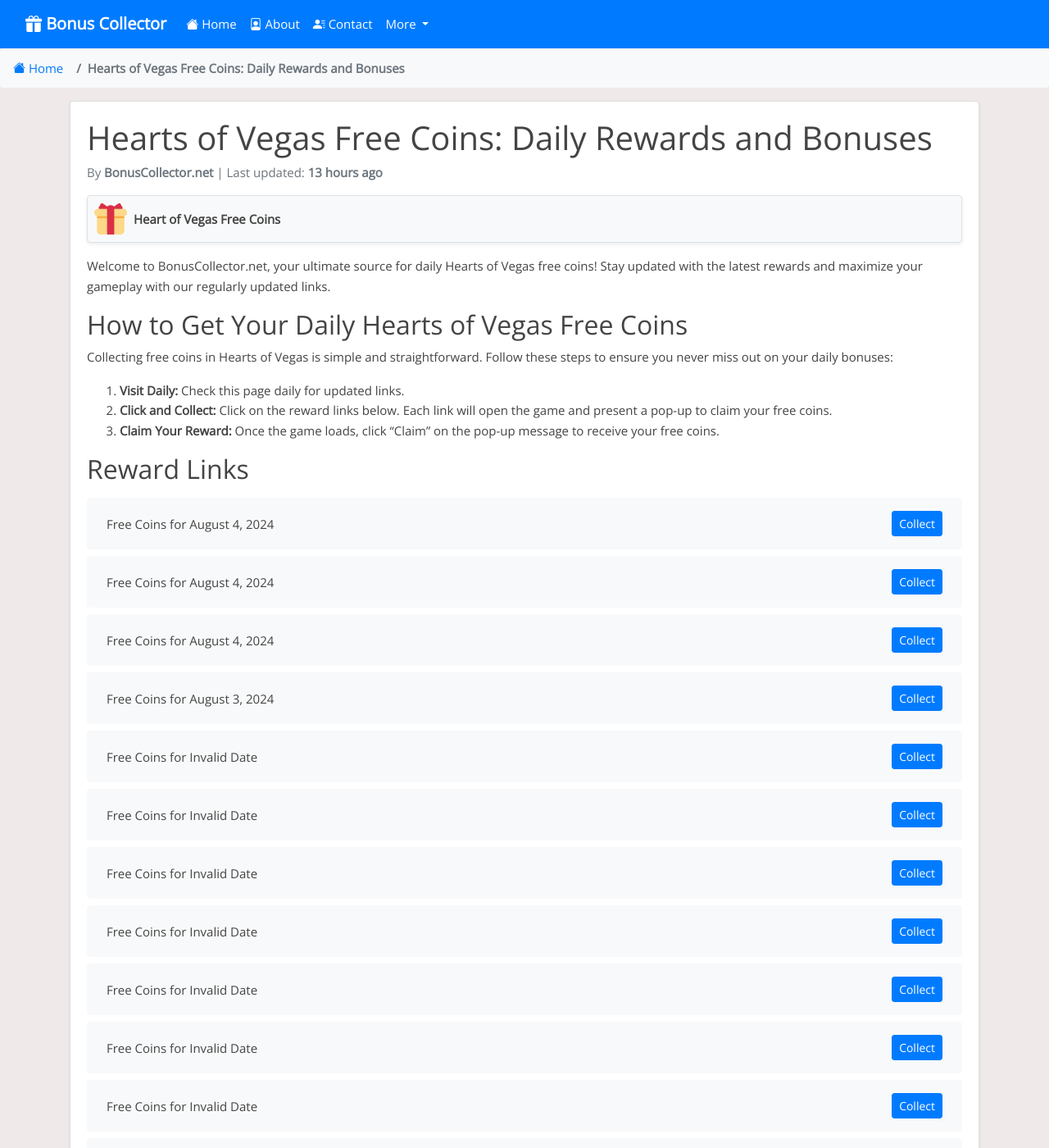
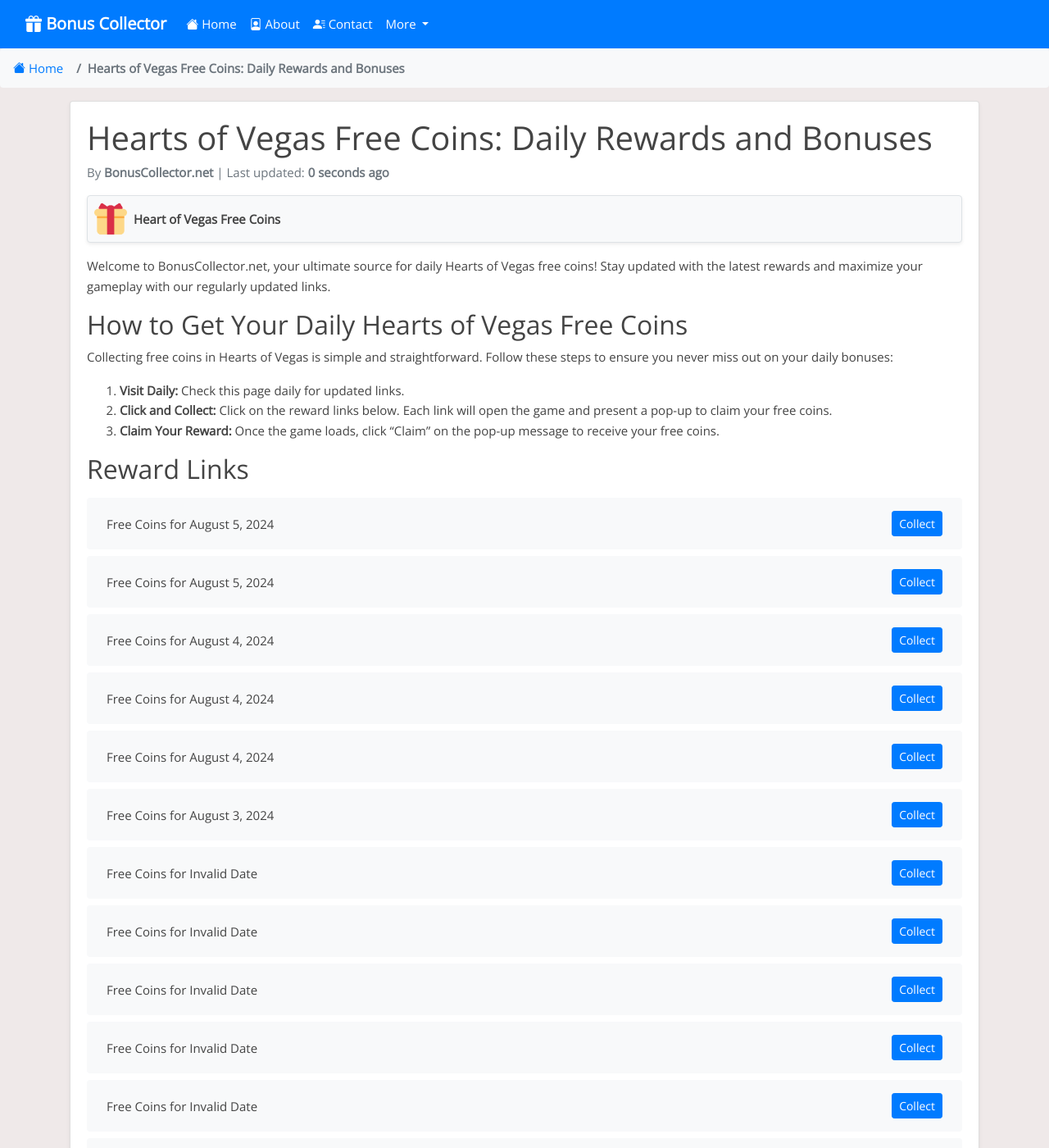
Before and after one commit to Prollad99/bs-net, a Jekyll site: the page built from _posts/2024-08-02-heart-of-vegas.md, in a window 1280 px wide and 1400 px high. Shown: the whole window at 82% size. Built offline with Jekyll 4.4.1, drawn with Linux system fonts in a browser that asks for light colours; nearby versions of some CDN libraries; comment, search, counter and statistics services are not loaded.

Commit message:
Update heart-of-vegas reward links and last modified date

```diff
--- a/_data/include_files.yml
+++ b/_data/include_files.yml
@@ -74,4 +74,4 @@
   last_modified: 2024-08-04 18:37:20
 
 heart-of-vegas.html:
-  last_modified: 2024-08-04 13:34:46
+  last_modified: 2024-08-05 03:15:33
--- a/_includes/heart-of-vegas.html
+++ b/_includes/heart-of-vegas.html
@@ -1,4 +1,12 @@
 <ul class="list-group mt-3 mb-4">
+  <li class="list-group-item d-flex justify-content-between align-items-center">
+    <span>Free Coins for August 5, 2024</span>
+    <a href="https://hovsocial.onelink.me/bx8J/ejgxn2lv" class="btn btn-primary btn-sm">Collect</a>
+  </li>
+  <li class="list-group-item d-flex justify-content-between align-items-center">
+    <span>Free Coins for August 5, 2024</span>
+    <a href="https://hovsocial.onelink.me/bx8J/v2cxpni3" class="btn btn-primary btn-sm">Collect</a>
+  </li>
   <li class="list-group-item d-flex justify-content-between align-items-center">
     <span>Free Coins for August 4, 2024</span>
     <a href="https://hovsocial.onelink.me/bx8J/uvhsafmn" class="btn btn-primary btn-sm">Collect</a>
@@ -391,12 +399,4 @@
     <span>Free Coins for Invalid Date</span>
     <a href="https://hovsocial.onelink.me/bx8J/er6sloeu" class="btn btn-primary btn-sm">Collect</a>
   </li>
-  <li class="list-group-item d-flex justify-content-between align-items-center">
-    <span>Free Coins for Invalid Date</span>
-    <a href="https://hovsocial.onelink.me/bx8J/3jly1hu6" class="btn btn-primary btn-sm">Collect</a>
-  </li>
-  <li class="list-group-item d-flex justify-content-between align-items-center">
-    <span>Free Coins for Invalid Date</span>
-    <a href="https://hovsocial.onelink.me/bx8J/3yk5gzdc" class="btn btn-primary btn-sm">Collect</a>
-  </li>
 </ul>
```
Also changed, not shown: links-json/heart-of-vegas.json (+8 -6 lines).
